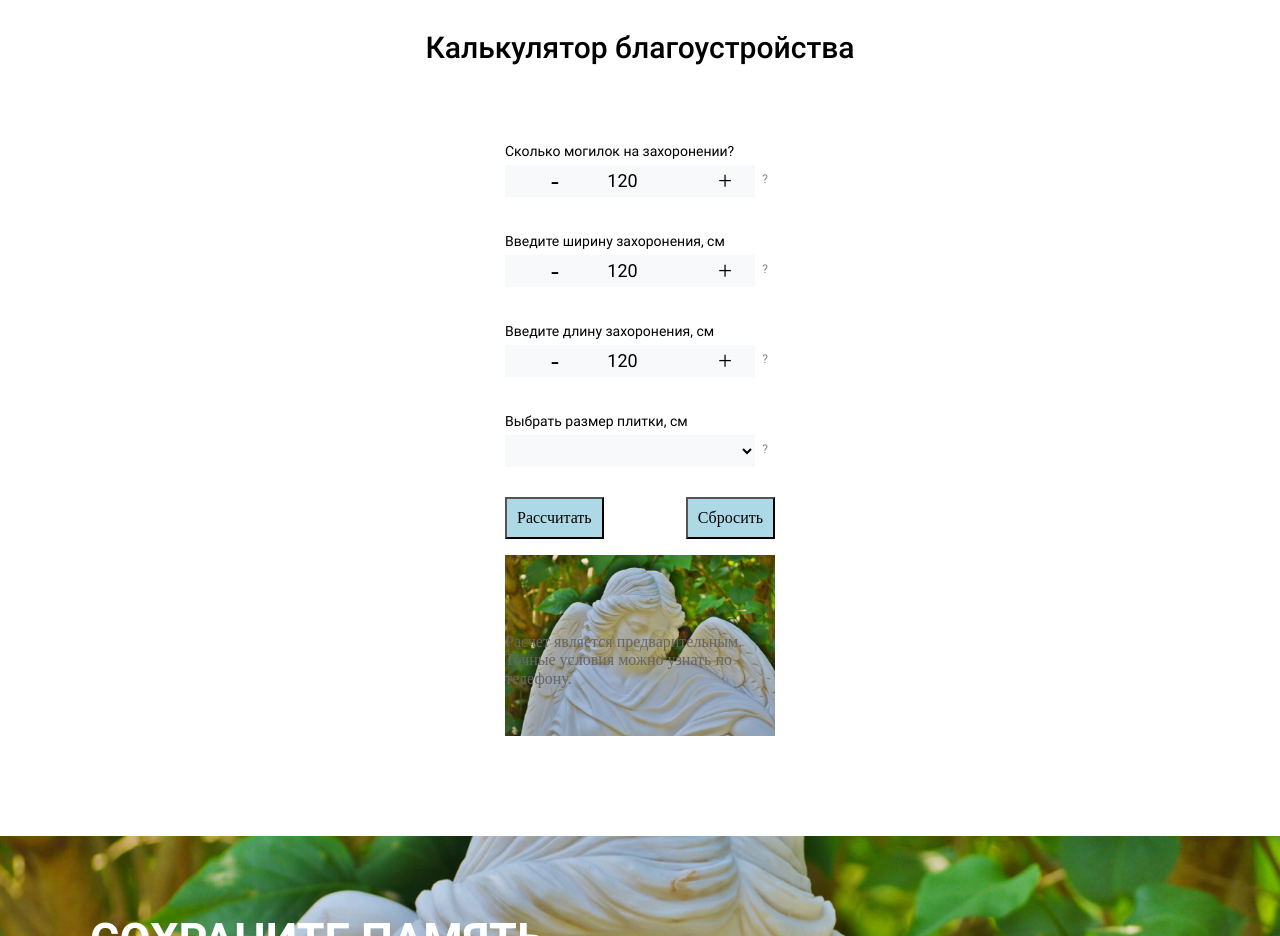
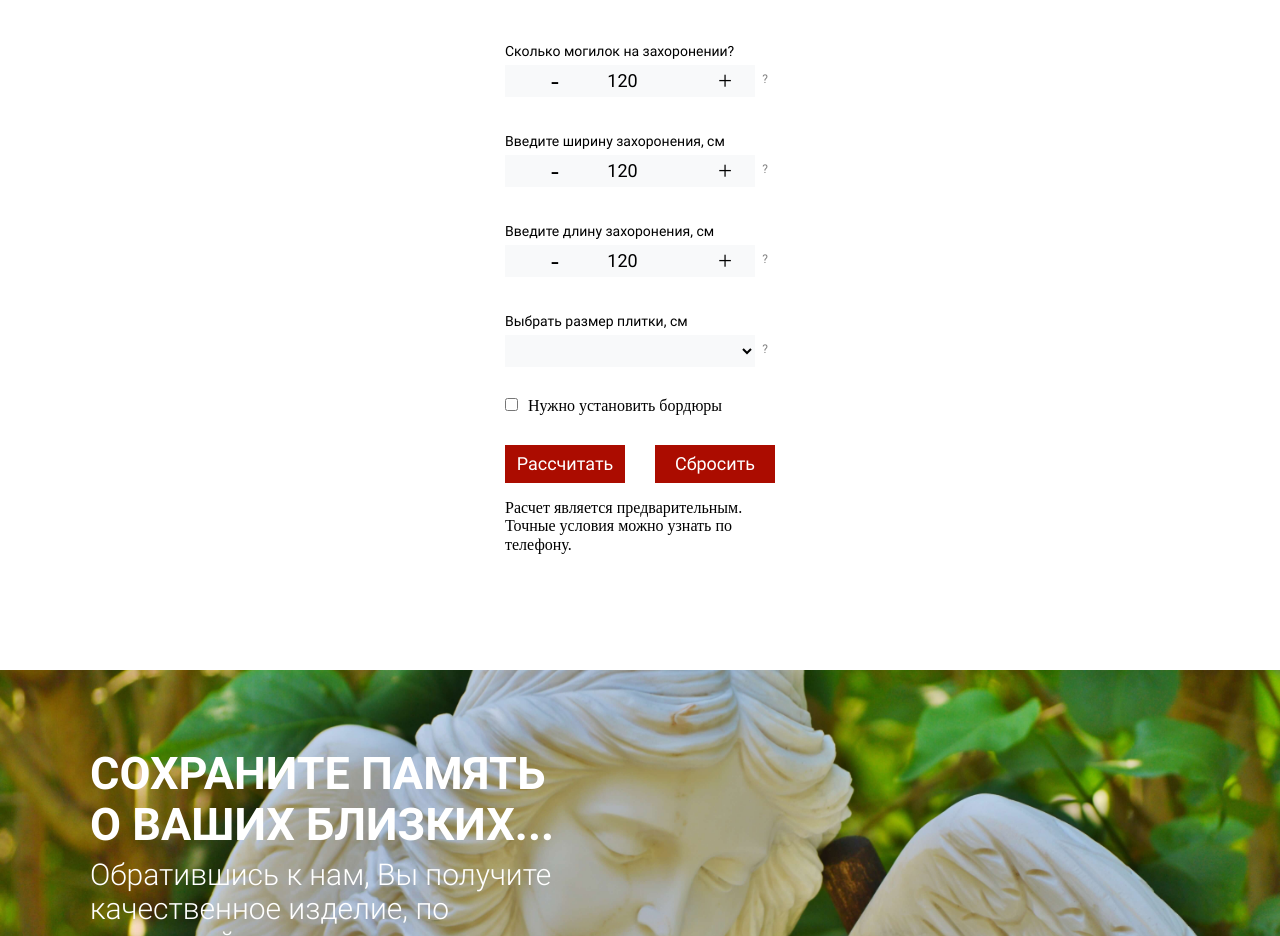
Before and after one commit to alvde-site/funeral-landing, a React (Create React App) app: page / in a window 1280 px wide. Shown: the part 6140-7076 px from the top of the page. Built offline with nearby package versions, Linux system fonts and the light colour scheme; no server answers.

Commit message:
feat: Add calculator jsx

```diff
--- a/src/components/App/Main/Calculator/Calculator.css
+++ b/src/components/App/Main/Calculator/Calculator.css
@@ -1,5 +1,5 @@
 .calculator {
-  padding: 100px 0 0;
+  padding: 0 0 100px;
   max-width: 1140px;
   margin: 0 auto;
 }
@@ -22,7 +22,6 @@
   min-width: 320px;
   background-color: #fff;
   padding: 0 15px;
-  margin: 0 0 100px;
 }
 
 .calculator__form {
@@ -109,18 +108,29 @@
   text-align: center;
   cursor: pointer;
 }
-/* .calculator__desc {
-  display: none;
-  position: fixed;
-  z-index: 9;
-  top: 0;
-  left: 0;
-  width: 100%;
-  height: 100%;
-  background-color: black;
-  background-color: rgba(0, 0, 0, 0.9);
-  overflow: auto;
-} */
+
+.calculator__buttons {
+  display: flex;
+  justify-content: space-between;
+}
+
+.calculator__submit-button {
+  min-width: 120px;
+  height: 38px;
+  background-color: rgba(171, 12, 0, 1);
+  font-family: 'Roboto', Arial, Helvetica, sans-serif;
+  font-style: normal;
+  font-weight: 400;
+  font-size: 18px;
+  line-height: 18px;
+  color: #fff;
+  border: none;
+  padding: 0;
+  cursor: pointer;
+  transition: 0.2s;
+  margin: 0;
+  overflow: hidden;
+}
 
 .info-box img {
   display: block;
--- a/src/components/App/Main/Calculator/Calculator.js
+++ b/src/components/App/Main/Calculator/Calculator.js
@@ -136,19 +136,26 @@ function Calculator() {
               <span className="calculator__info">?</span>
             </div>
           </fieldset>
-
-          <div className="calc__size margin-bottom">
-            <div className="margin-bottom">
-              {/* <input type="checkbox" id="needcurb"><span className="needcurb">Нужно установить бордюры</span></input> */}
-            </div>
+          <fieldset className="calculator__fieldset">
+            <input type="checkbox" id="needcurb"></input>
+            <span className="needcurb">Нужно установить бордюры</span>
+          </fieldset>
+          <div className="calculator__buttons">
+            <input
+              type="button"
+              id="resultButton"
+              value="Рассчитать"
+              className="calculator__submit-button"
+              href="#result"
+            ></input>
+            <input
+              type="reset"
+              id="resetButton"
+              value="Сбросить"
+              className="calculator__submit-button"
+            ></input>
           </div>
-          <div className="calc__button">
-            <button type="button" id="resultButton">
-              <a href="#result">Рассчитать</a>
-            </button>
-            <input type="reset" id="resetButton" value="Сбросить"></input>
-          </div>
-          <p className="conditions">
+          <p>
             Расчет является предварительным. Точные условия можно узнать по
             телефону.
           </p>
```
